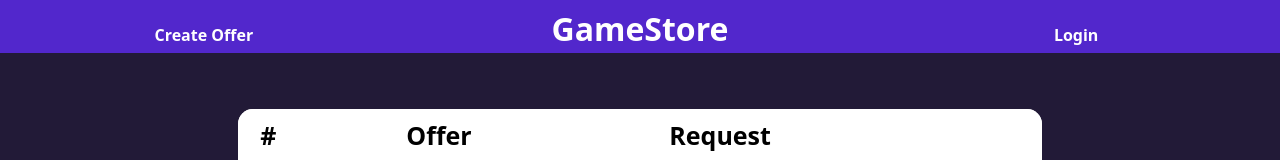
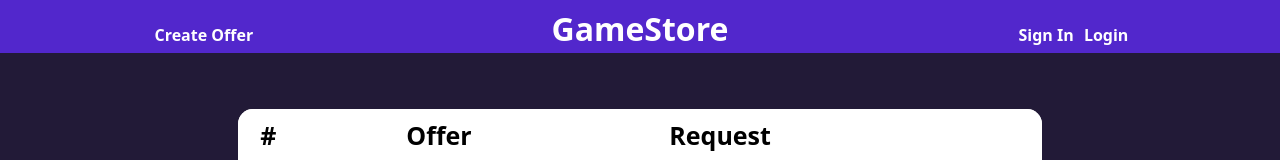
Before and after one commit to HijoDeHonor/game-store-fe, a React (Vite) app in the folder game-store-fe/: page / in a window 1280 px wide. Shown: the top 160 px of the page. Built offline with nearby package versions, Linux system fonts and the light colour scheme.

Commit message:
creacion nueva ruta sign in

```diff
--- a/game-store-fe/src/components/NavBar/NavBar.css
+++ b/game-store-fe/src/components/NavBar/NavBar.css
@@ -88,3 +88,12 @@
   text-shadow: -1px -1px 0 #000, 1px -1px 0 #000, -1px 1px 0 #000,
     1px 1px 0 #000;
 }
+
+.nav .sign-in-log-in {
+  display: flex;
+  flex-direction: row;
+}
+
+.nav .sign-in-log-in li {
+  min-width: 60px !important
+}
--- a/game-store-fe/src/components/NavBar/Navbar.jsx
+++ b/game-store-fe/src/components/NavBar/Navbar.jsx
@@ -5,7 +5,7 @@ import "./NavBar.css";
 const NavBar = () => {
   const [login, setLogin] = useState(false);
 
-  let userName = localStorage.getItem("userName") //|| "Nituca41";
+  let userName = localStorage.getItem("userName"); //|| "Nituca41";
   const checkUser = () => {
     if (userName !== null) {
       setLogin(false);
@@ -49,9 +49,14 @@ const NavBar = () => {
             GameStore
           </LinkItem>
           {login ? (
-            <LinkItem key={"user"} to={"/login"}>
-              Login
-            </LinkItem>
+            <div className="sign-in-log-in">
+              <LinkItem key={"signIn"} to={"signin"}>
+                Sign In
+              </LinkItem>
+              <LinkItem key={"user"} to={"/login"}>
+                Login
+              </LinkItem>
+            </div>
           ) : (
             <LinkItem key={"account"} to={""} content={accountContent()}>
               {userName}
--- a/game-store-fe/src/main.jsx
+++ b/game-store-fe/src/main.jsx
@@ -19,7 +19,7 @@ const router = createBrowserRouter([
     children: [
       { path: "", element: <OfferList /> },
       { path: "login", element: <LoginForm /> },
-      { path: "register", element: <RegisterForm /> },
+      { path: "signin", element: <RegisterForm /> },
       { path: "inventory", element: <Inventory /> },
       { path: "offermaker", element: <OfferMakerWithProvider /> },
     ],
```
